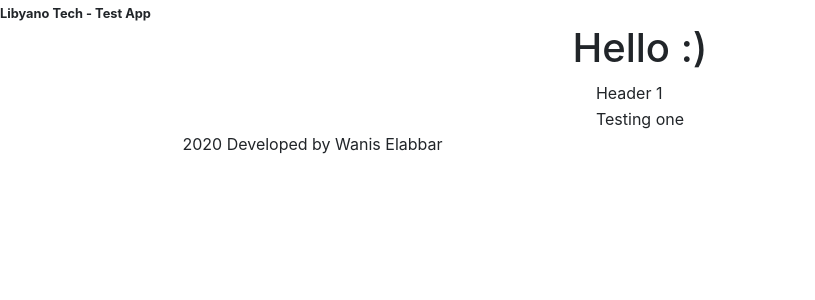
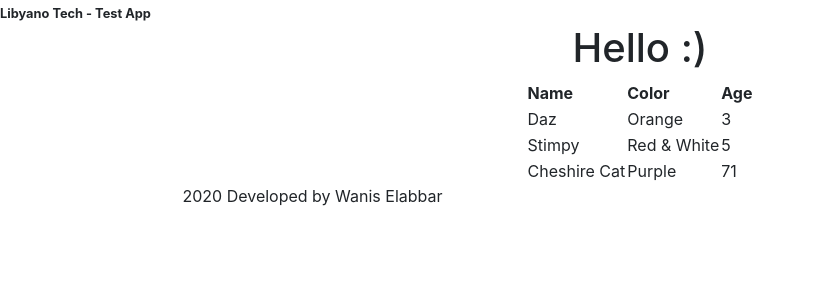
Before and after one commit to libyanotechYT/FlaskApp, a Flask app: page / in a window 1280 px wide. Shown: the part 171-471 px from the top of the page, without its empty margins (0-815 px from the left). Run offline with Flask 2, Linux system fonts and the light colour scheme; some libraries are stand-ins or nearby versions.

Commit message:
added new table of cats

```diff
--- a/testapp/templates/index.html
+++ b/testapp/templates/index.html
@@ -6,9 +6,27 @@
 <center>
 <h1> Hello :)</h1>
 <table>
-   <tr><td>Header 1</td></tr>
-   <tr><td>Testing one</td></tr>
-</table>
+   <tr>
+     <th>Name</th>
+     <th>Color</th>
+     <th>Age</th>
+   </tr>
+   <tr>
+     <td>Daz</td>
+     <td>Orange</td>
+     <td>3</td>
+   </tr>
+   <tr>
+     <td>Stimpy</td>
+     <td>Red & White</td>
+     <td>5</td>
+   </tr>
+   <tr>
+     <td>Cheshire Cat</td>
+     <td>Purple</td>
+     <td>71</td>
+   </tr>
+ </table>
    {% include 'includes/footer.html' %}
 </center>
 </div>
```
